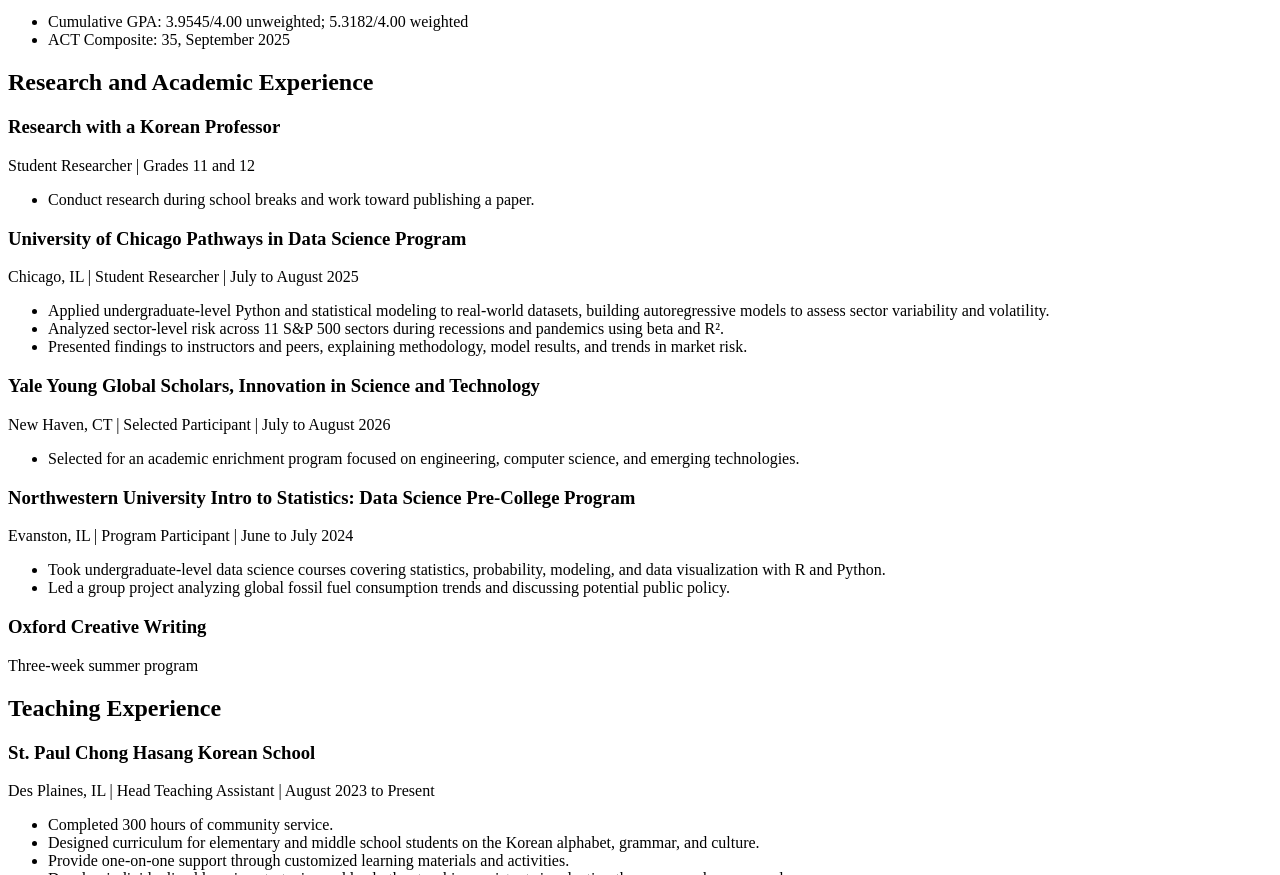
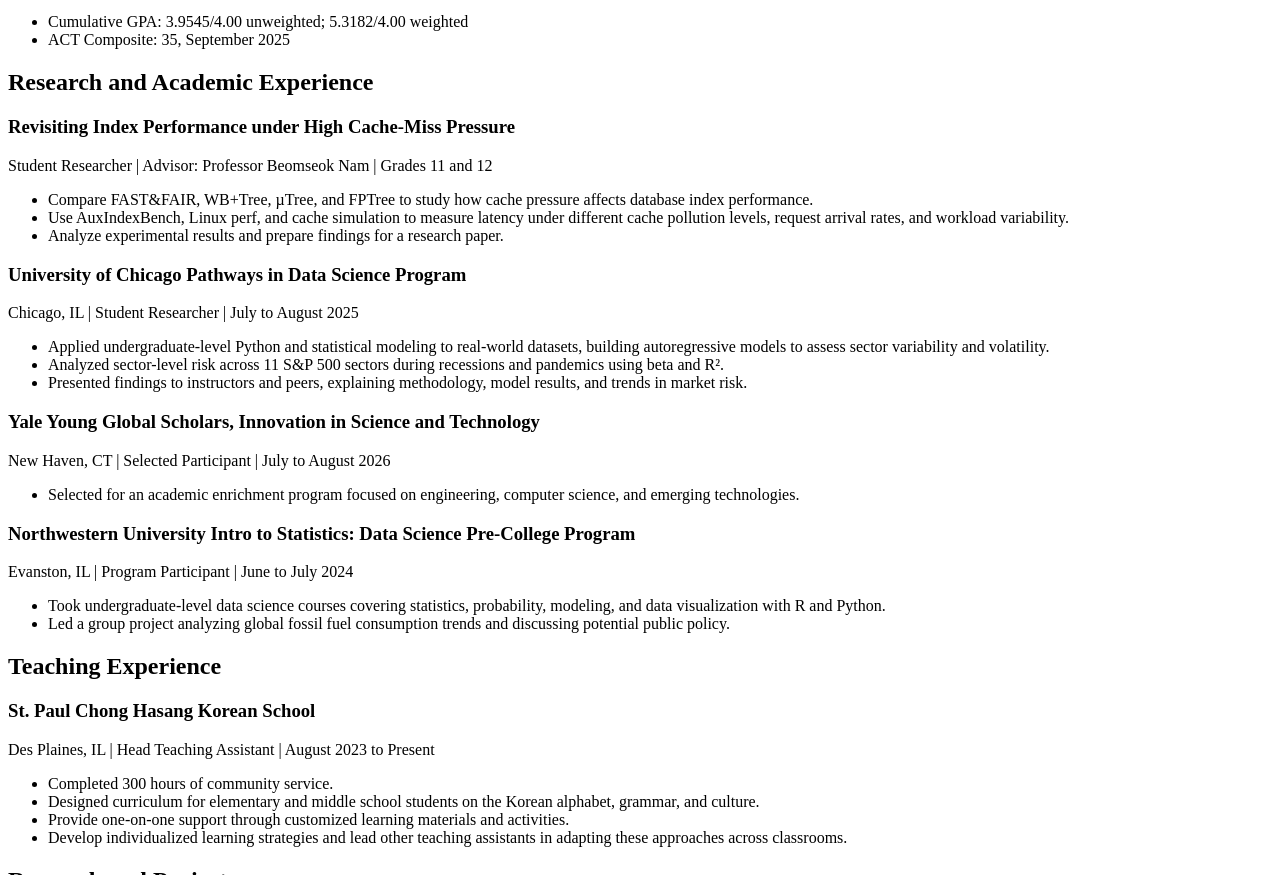
Before and after one commit to mmkim1/mmkim1.github.io, a plain HTML site: page project1/resume.html in a window 1280 px wide. Shown: the part 330-1205 px from the top of the page. Drawn offline with Linux system fonts and the light colour scheme.

Commit message:
updated resume

```diff
--- a/project1/resume.html
+++ b/project1/resume.html
@@ -29,10 +29,12 @@
       </section>
       <section>
         <h2>Research and Academic Experience</h2>
-        <h3>Research with a Korean Professor</h3>
-        <p>Student Researcher | Grades 11 and 12</p>
+        <h3>Revisiting Index Performance under High Cache-Miss Pressure</h3>
+        <p>Student Researcher | Advisor: Professor Beomseok Nam | Grades 11 and 12</p>
         <ul>
-          <li>Conduct research during school breaks and work toward publishing a paper.</li>
+          <li>Compare FAST&amp;FAIR, WB+Tree, µTree, and FPTree to study how cache pressure affects database index performance.</li>
+          <li>Use AuxIndexBench, Linux perf, and cache simulation to measure latency under different cache pollution levels, request arrival rates, and workload variability.</li>
+          <li>Analyze experimental results and prepare findings for a research paper.</li>
         </ul>
         <h3>University of Chicago Pathways in Data Science Program</h3>
         <p>Chicago, IL | Student Researcher | July to August 2025</p>
@@ -52,8 +54,6 @@
           <li>Took undergraduate-level data science courses covering statistics, probability, modeling, and data visualization with R and Python.</li>
           <li>Led a group project analyzing global fossil fuel consumption trends and discussing potential public policy.</li>
         </ul>
-        <h3>Oxford Creative Writing</h3>
-        <p>Three-week summer program</p>
       </section>
       <section>
         <h2>Teaching Experience</h2>
```
